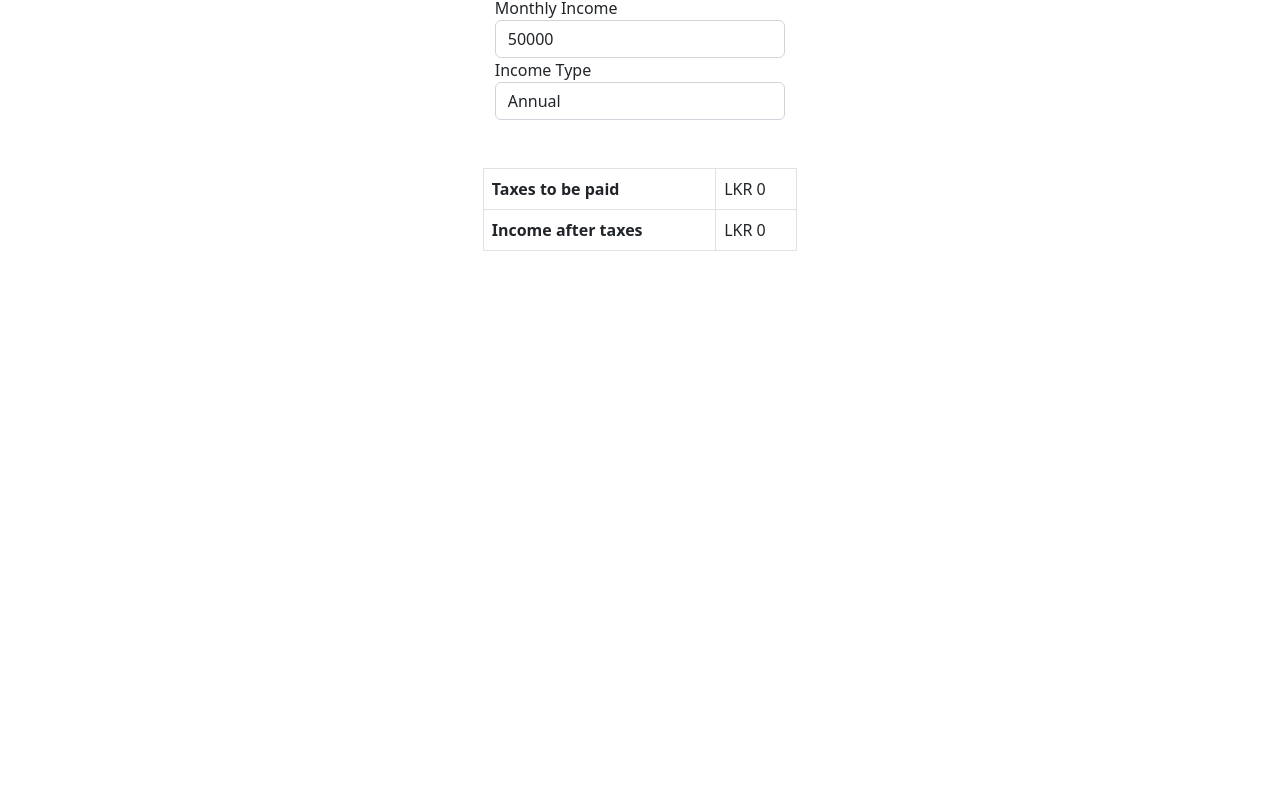
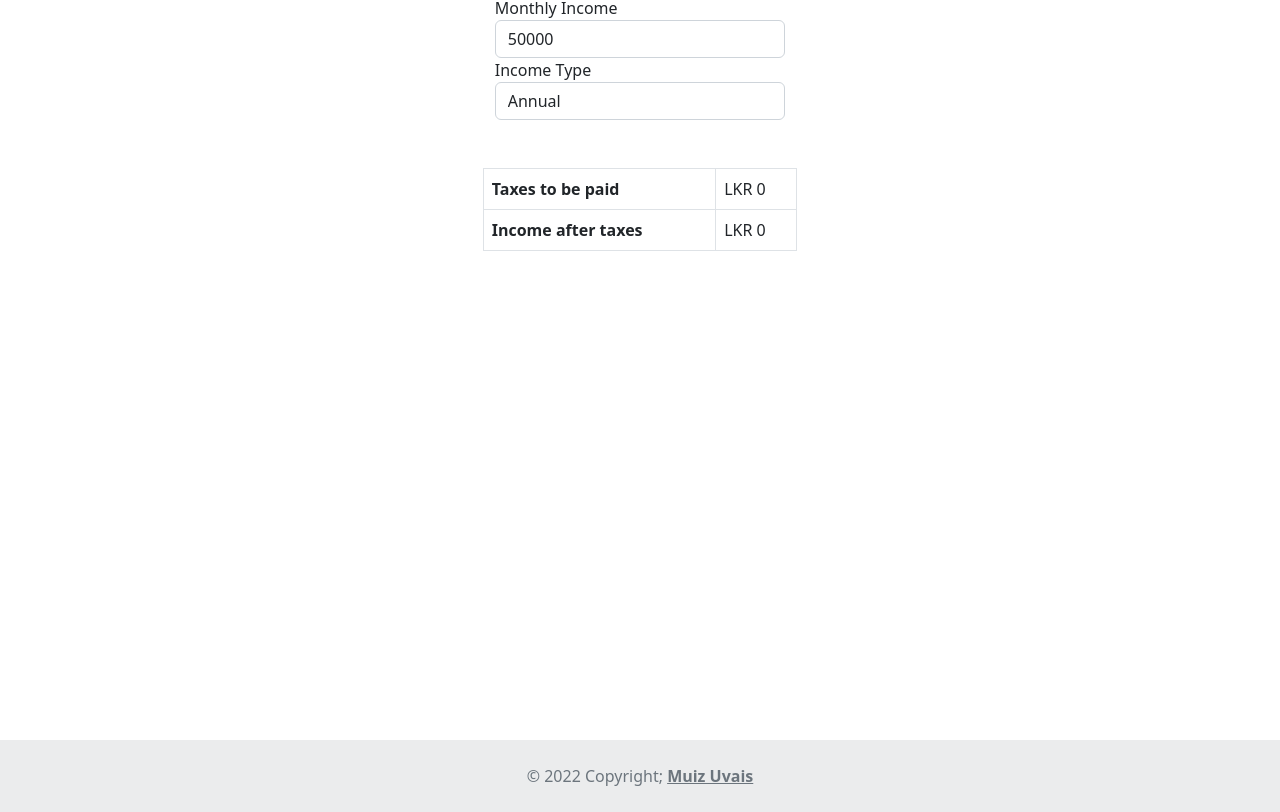
Before and after one commit to MuizU/supreme-paye-calculator, a Next.js app: page / in a window 1280 px wide. Shown: the part 182-994 px from the top of the page. Before the commit the page ends 922 px from the top, so only its background shows below. Built offline with nearby package versions, Linux system fonts and the light colour scheme.

Commit message:
Feat/footer (#6)
* Added footer

* Created Layout component

* Fixed footer text

```diff
--- a/components/Footer.tsx
+++ b/components/Footer.tsx
@@ -1,3 +1,15 @@
-export default function Footer(){
-
+export default function Footer() {
+  return (
+    <footer className="text-center text-lg-start bg-light text-muted">
+      <div
+        className="text-center p-4"
+        style={{ backgroundColor: "rgba(0,0,0, 0.05)" }}
+      >
+        © 2022 Copyright;&nbsp;
+        <a href="https://muiz-uvais.ml" className="text-reset fw-bold">
+          Muiz Uvais
+        </a>
+      </div>
+    </footer>
+  );
 }
--- /dev/null
+++ b/components/Layout.tsx
@@ -0,0 +1,12 @@
+import Footer from "./Footer";
+import Navbar from "./Navbar";
+
+export default function Layout({ children }) {
+    return (
+        <div>
+            <Navbar/>
+            {children}
+            <Footer/>
+        </div>
+    )
+}
--- a/pages/_app.tsx
+++ b/pages/_app.tsx
@@ -1,13 +1,12 @@
 import "../styles/globals.css";
 import "bootstrap/dist/css/bootstrap.min.css";
-import Navbar from "../components/Navbar";
+import Layout from "components/Layout";
 
 function MyApp({ Component, pageProps }) {
   return (
-    <>
-      <Navbar />
+    <Layout>
       <Component {...pageProps} />
-    </>
+    </Layout>
   );
 }
 
```
Also changed, not shown: 1 other file (tests, documents, lock files or other folders).
